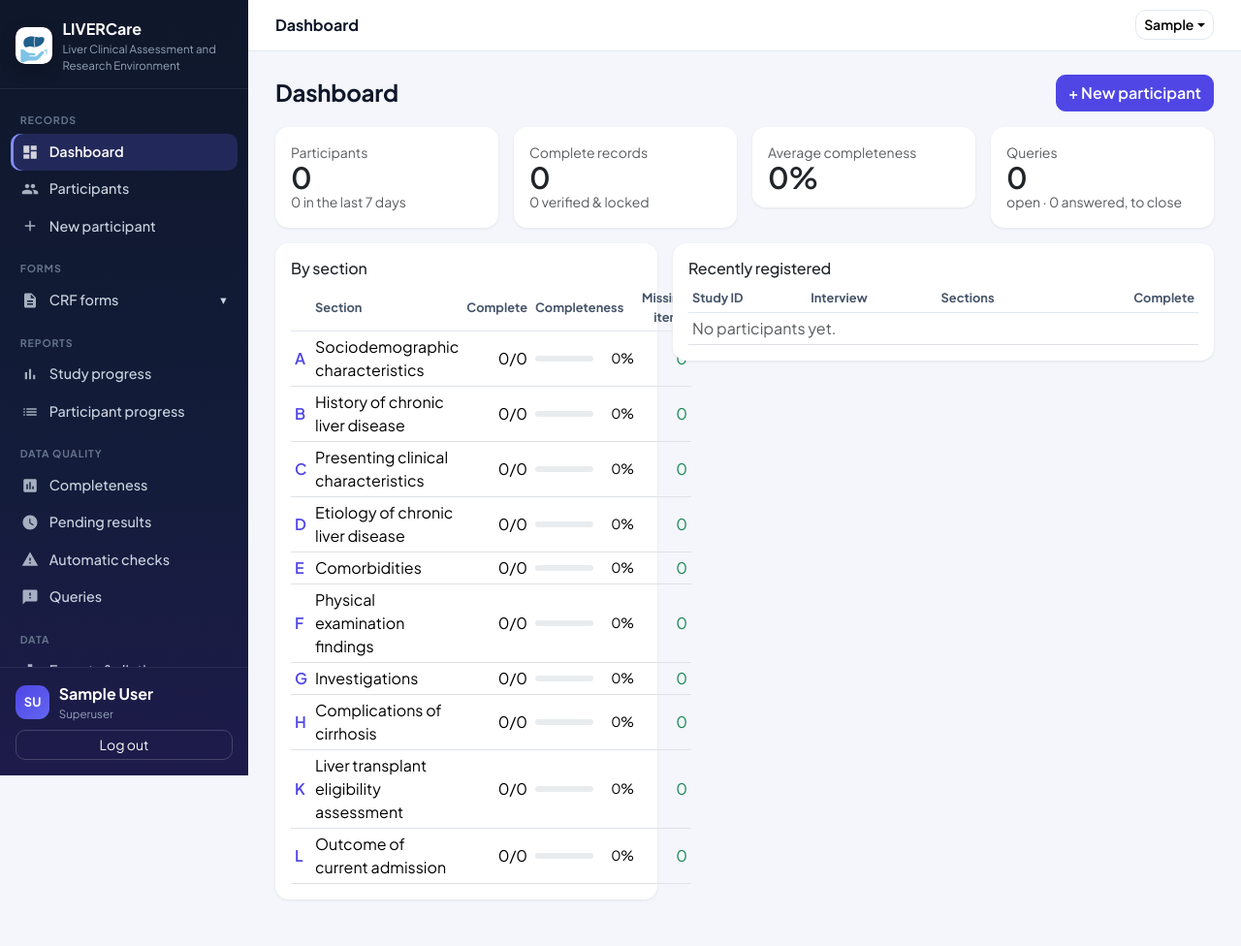
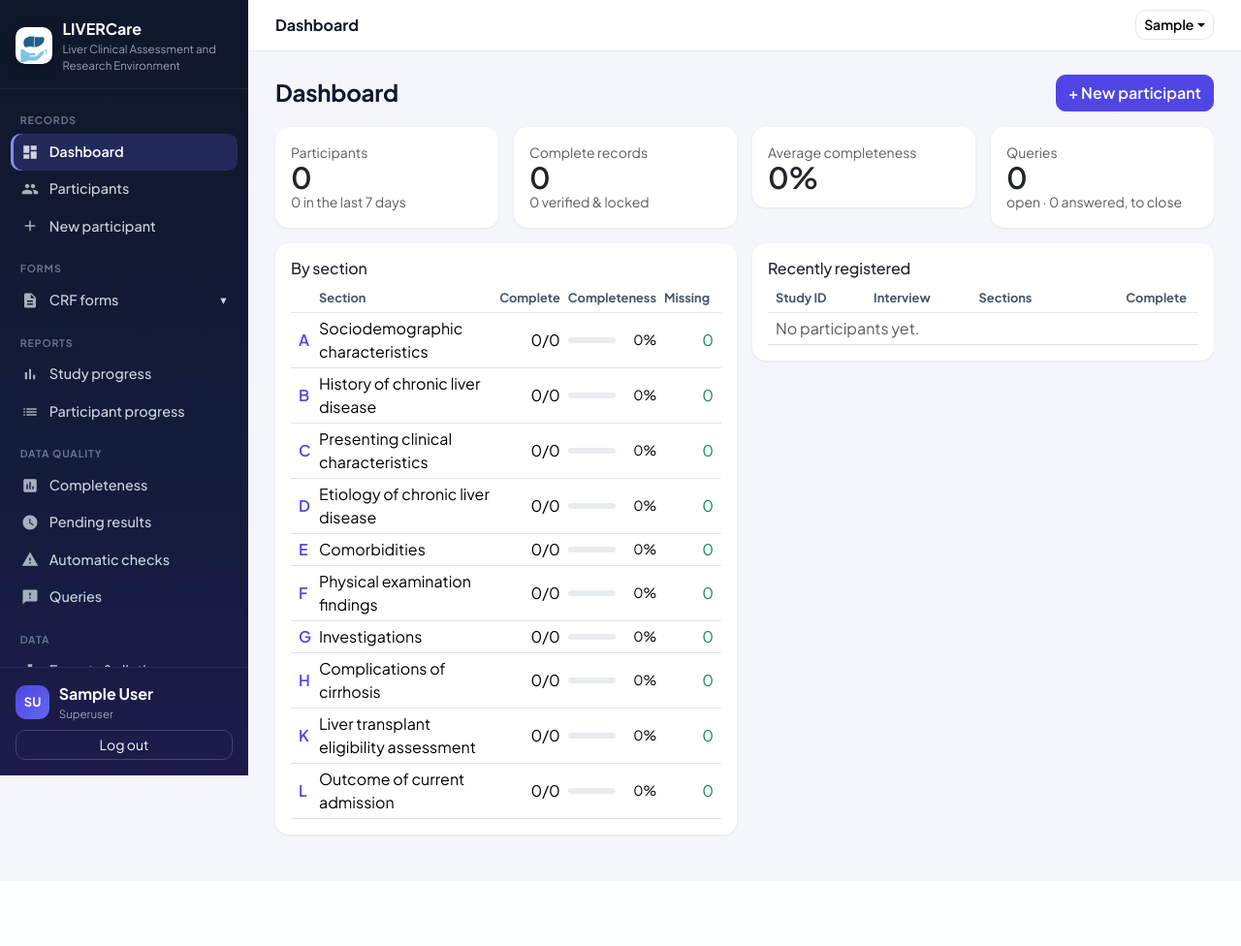
Before and after one commit to Maquiz1/chronic, a Django app: page / in a window 1280 px wide. Shown: the whole page at 97% size. After the commit the page ends 863 px from the top, so only its background shows below. Run offline with Django 5.2, Linux system fonts and the light colour scheme; the visitor is signed in with stand-in values (Sample User, id 1); data comes from the database, SQL or seed files in the repository; data that the repository does not hold is empty; parts of the project's set-up code (start-up, migrations or seed data) failed here and were passed over.

Commit message:
MRN as A/M + 6 digits with automatic dashes; phone layout of dashboard and lists; log out only in profile menu
Co-Authored-By: Claude Opus 5.5 <noreply@anthropic.com>

```diff
--- a/crf/views.py
+++ b/crf/views.py
@@ -1,6 +1,9 @@
+import re
+
 from django.contrib import messages
 from django.core.exceptions import PermissionDenied
-from django.db.models import Q
+from django.db.models import Q, Value
+from django.db.models.functions import Replace
 from django.http import Http404
 from django.shortcuts import get_object_or_404, redirect
 from django.urls import reverse
@@ -77,7 +80,9 @@ class ParticipantListView(RoleRequiredMixin, ListView):
             qs = qs.filter(cond)
         mrn = self.request.GET.get('mrn', '').strip()
         if mrn and user_can(self.request.user, 'view_identity'):
-            qs = qs.filter(hospital_id__icontains=mrn)
+            # match with or without the dashes: 788912, 78-89 and M78-89-12 all find M78-89-12
+            qs = qs.annotate(mrn_plain=Replace('hospital_id', Value('-'), Value(''))).filter(
+                mrn_plain__icontains=re.sub(r'[^A-Za-z0-9]', '', mrn))
         if self.request.GET.get('locked') == '1':
             qs = qs.filter(locked=True)
         return qs
--- a/exports/tests.py
+++ b/exports/tests.py
@@ -20,7 +20,7 @@ class ExportTests(TestCase):
         self.dm = make_user('data_manager')
         self.client.force_login(self.dm)
         today = timezone.localdate()
-        self.client.post(reverse('crf:create'), {'hospital_id': 'M1-2-3', 'interview_date': today,
+        self.client.post(reverse('crf:create'), {'hospital_id': 'M01-02-03', 'interview_date': today,
                                                  'admission_date': today - datetime.timedelta(days=1),
                                                  'phone_number': '0712000000'})
         self.p = Participant.objects.get()
@@ -59,7 +59,7 @@ class ExportTests(TestCase):
         rows = list(csv.reader(io.StringIO(r.content.decode('utf-8-sig'))))
         self.assertIn('hospital_id', rows[0])
         self.assertIn('age_years', rows[0])
-        self.assertEqual(rows[1][rows[0].index('hospital_id')], 'M1-2-3')
+        self.assertEqual(rows[1][rows[0].index('hospital_id')], 'M01-02-03')
 
     def test_only_owner_downloads_and_bad_requests(self):
         r = self.client.post(reverse('exports:start'), {'dataset': 'G', 'mode': 'codes', 'format': 'xlsx'})
--- a/reports/tests.py
+++ b/reports/tests.py
@@ -25,7 +25,7 @@ class ReportTests(TestCase):
         self.inv = make_user('investigator')
         self.client.force_login(self.clerk)
         old = timezone.localdate() - datetime.timedelta(days=5)
-        self.client.post(reverse('crf:create'), {'hospital_id': 'M9-01', 'interview_date': old})
+        self.client.post(reverse('crf:create'), {'hospital_id': 'M90-00-01', 'interview_date': old})
         self.p = Participant.objects.get()
 
     def test_progress_report_with_pdf(self):
@@ -91,7 +91,7 @@ class ReportPageTests(TestCase):
         self.client.force_login(clerk)
         today = timezone.localdate()
         for i, days in enumerate((1, 10, 40)):
-            c.post(reverse('crf:create'), {'hospital_id': f'RPT-{i}', 'interview_date': today - datetime.timedelta(days=days)})
+            c.post(reverse('crf:create'), {'hospital_id': f'M20-00-{i:02d}', 'interview_date': today - datetime.timedelta(days=days)})
         p = Participant.objects.order_by('study_id').first()
         c.post(reverse('crf:section', args=[p.pk, 'G']), {
             'bilirubin': '72', 'bilirubin_unit': '1', 'albumin': '24', 'albumin_unit': '1', 'inr': '1.9',
@@ -115,6 +115,6 @@ class ReportPageTests(TestCase):
         r = self.client.get(reverse('reports:patients') + '?show=missing&sort=missing')
         self.assertEqual(r.status_code, 200)
         self.assertEqual(len(r.context['rows']), 3)
-        self.assertNotContains(r, 'RPT-0')  # investigators never see hospital IDs
+        self.assertNotContains(r, 'M20-00-0')  # investigators never see hospital IDs
         r = self.client.get(reverse('reports:pdf'))
         self.assertEqual(r.content[:4], b'%PDF')
--- a/static/app.css
+++ b/static/app.css
@@ -170,3 +170,16 @@ input[type=number].form-control { max-width: 12rem; }
 .chart-box.chart-sm { height: 220px; }
 .table a { text-decoration: none; }
 .table a:hover { text-decoration: underline; }
+
+/* Section chips wrap in rows instead of a single column on narrow screens */
+.sec-chips { display: flex; flex-wrap: wrap; gap: 3px; min-width: 9.5rem; max-width: 16rem; }
+.sec-chips .sec-chip { margin-right: 0; }
+.dash-sections td:nth-child(2) { min-width: 8rem; }
+.table > :not(caption) > tr > :last-child { padding-right: .75rem; }
+.table > :not(caption) > tr > :first-child { padding-left: .5rem; }
+@media (max-width: 575.98px) {
+  .content { overflow-x: hidden; }
+  .stat { font-size: 1.5rem; }
+}
+.dash-pct { min-width: 90px; }
+@media (max-width: 575.98px) { .dash-pct { min-width: 0; } .dash-sections td:nth-child(2) { min-width: 0; } }
--- a/templates/base.html
+++ b/templates/base.html
@@ -97,10 +97,11 @@
         <svg viewBox="0 0 24 24" width="20" height="20" fill="currentColor"><path d="M3 18h18v-2H3v2zm0-5h18v-2H3v2zm0-7v2h18V6H3z"/></svg>
       </button>
       <span class="topbar-title text-truncate" id="topbar-title">{{ SITE_NAME }}</span>
-      <form method="post" action="{% url 'logout' %}" class="ms-auto d-lg-none">{% csrf_token %}<button class="btn btn-sm btn-outline-secondary">Log out</button></form>
-      <div class="dropdown ms-lg-auto">
+      <div class="dropdown ms-auto">
         <button class="btn btn-sm btn-light dropdown-toggle" data-bs-toggle="dropdown">{{ user.first_name|default:user.email }}</button>
         <ul class="dropdown-menu dropdown-menu-end">
+          <li><div class="dropdown-header"><strong class="text-body">{{ user }}</strong><br>{{ user.email }}<br>{{ user.role_labels }}</div></li>
+          <li><hr class="dropdown-divider"></li>
           <li><a class="dropdown-item" href="{% url 'accounts:profile' %}">My profile</a></li>
           <li><a class="dropdown-item" href="{% url 'accounts:password_change' %}">Change password</a></li>
           <li><hr class="dropdown-divider"></li>
--- a/templates/crf/dashboard.html
+++ b/templates/crf/dashboard.html
@@ -13,22 +13,22 @@
   <div class="col-6 col-lg"><div class="card"><div class="card-body"><div class="text-muted small">Queries</div><div class="stat">{{ open_queries }}</div><div class="small text-muted">open · {{ answered_queries }} answered, to close</div></div></div></div>
 </div>
 <div class="row g-3">
-  <div class="col-lg-5"><div class="card"><div class="card-body">
+  <div class="col-xl-6"><div class="card"><div class="card-body">
     <h2 class="h6">By section</h2>
-    <table class="table table-sm align-middle mb-0"><thead><tr><th></th><th>Section</th><th class="text-end">Complete</th><th style="min-width:110px">Completeness</th><th class="text-end">Missing items</th></tr></thead><tbody>
-    {% for s in per_section %}<tr><td class="fw-semibold"><a href="{% url 'crf:form_list' s.code %}">{{ s.code }}</a></td><td><a class="text-reset" href="{% url 'crf:form_list' s.code %}">{{ s.title }}</a></td><td class="text-end text-nowrap">{{ s.complete }}/{{ total }}</td>
-      <td><div class="d-flex align-items-center gap-1"><div class="progress flex-grow-1" style="height:6px" role="progressbar" aria-valuenow="{{ s.pct }}" aria-valuemin="0" aria-valuemax="100"><div class="progress-bar bg-{{ s.pct|pct_class }}" style="width:{{ s.pct }}%"></div></div><span class="small" style="min-width:2.4rem;text-align:right">{{ s.pct }}%</span></div></td>
-      <td class="text-end">{% if s.missing %}{% if can.view_quality %}<a class="missing-text" href="{% url 'quality:pending' %}?section={{ s.code }}">{{ s.missing }}</a>{% else %}<span class="missing-text">{{ s.missing }}</span>{% endif %}{% else %}<span class="text-success">0</span>{% endif %}</td></tr>{% endfor %}
-    </tbody></table>
+    <div class="table-responsive"><table class="table table-sm align-middle mb-0 dash-sections"><thead><tr><th></th><th>Section</th><th class="text-end d-none d-sm-table-cell">Complete</th><th class="dash-pct text-end text-sm-start"><span class="d-none d-sm-inline">Completeness</span><span class="d-sm-none">Done</span></th><th class="text-end">Missing</th></tr></thead><tbody>
+    {% for s in per_section %}<tr><td class="fw-semibold"><a href="{% url 'crf:form_list' s.code %}">{{ s.code }}</a></td><td><a class="text-reset" href="{% url 'crf:form_list' s.code %}">{{ s.title }}</a></td><td class="text-end text-nowrap d-none d-sm-table-cell">{{ s.complete }}/{{ total }}</td>
+      <td><div class="d-flex align-items-center gap-1"><div class="progress flex-grow-1 d-none d-sm-flex" style="height:6px" role="progressbar" aria-valuenow="{{ s.pct }}" aria-valuemin="0" aria-valuemax="100"><div class="progress-bar bg-{{ s.pct|pct_class }}" style="width:{{ s.pct }}%"></div></div><span class="small text-nowrap ms-auto" style="min-width:2.4rem;text-align:right">{{ s.pct }}%</span></div></td>
+      <td class="text-end pe-2">{% if s.missing %}{% if can.view_quality %}<a class="missing-text" href="{% url 'quality:pending' %}?section={{ s.code }}">{{ s.missing }}</a>{% else %}<span class="missing-text">{{ s.missing }}</span>{% endif %}{% else %}<span class="text-success">0</span>{% endif %}</td></tr>{% endfor %}
+    </tbody></table></div>
   </div></div></div>
-  <div class="col-lg-7"><div class="card"><div class="card-body">
+  <div class="col-xl-6"><div class="card"><div class="card-body">
     <h2 class="h6">Recently registered</h2>
-    <table class="table table-sm table-hover mb-0"><thead><tr><th>Study ID</th><th>Interview</th><th>Sections</th><th class="text-end">Complete</th></tr></thead><tbody>
-    {% for p, st in recent %}<tr><td><a href="{% url 'crf:detail' p.pk %}">{{ p.study_id }}</a>{% if p.locked %} 🔒{% endif %}</td><td>{{ p.interview_date|date:"d M Y" }}</td>
-      <td>{% for s in st.sections %}{% if s.state != 'calculated' %}<a class="sec-chip {{ s.state }}" href="{% url 'crf:section' p.pk s.code %}" title="{{ s.title }}: {{ s.answered }}/{{ s.expected }}{% if s.missing %} · missing {% for f in s.missing %}{{ f.qn }} {% endfor %}{% endif %}">{{ s.code }}</a>{% endif %}{% endfor %}</td>
-      <td class="text-end text-nowrap small">{{ st.done }}/{{ st.expected }} · <strong>{{ st.pct }}%</strong></td></tr>
+    <div class="table-responsive"><table class="table table-sm table-hover align-middle mb-0"><thead><tr><th>Study ID</th><th class="d-none d-sm-table-cell">Interview</th><th>Sections</th><th class="text-end">Complete</th></tr></thead><tbody>
+    {% for p, st in recent %}<tr><td class="text-nowrap"><a href="{% url 'crf:detail' p.pk %}">{{ p.study_id }}</a>{% if p.locked %} 🔒{% endif %}</td><td class="text-nowrap d-none d-sm-table-cell">{{ p.interview_date|date:"d M Y" }}</td>
+      <td><div class="sec-chips">{% for s in st.sections %}{% if s.state != 'calculated' %}<a class="sec-chip {{ s.state }}" href="{% url 'crf:section' p.pk s.code %}" title="{{ s.title }}: {{ s.answered }}/{{ s.expected }}{% if s.missing %} · missing {% for f in s.missing %}{{ f.qn }} {% endfor %}{% endif %}">{{ s.code }}</a>{% endif %}{% endfor %}</div></td>
+      <td class="text-end text-nowrap small pe-2">{{ st.done }}/{{ st.expected }} · <strong>{{ st.pct }}%</strong></td></tr>
     {% empty %}<tr><td colspan="4" class="text-muted">No participants yet.</td></tr>{% endfor %}
-    </tbody></table>
+    </tbody></table></div>
   </div></div></div>
 </div>
 {% endblock %}
```
Also changed, not shown: crf/forms.py (+10 -7 lines), crf/tests.py (+12 -7 lines), templates/crf/participant_form.html (+14 -0 lines), templates/crf/participant_list.html (+7 -6 lines).
